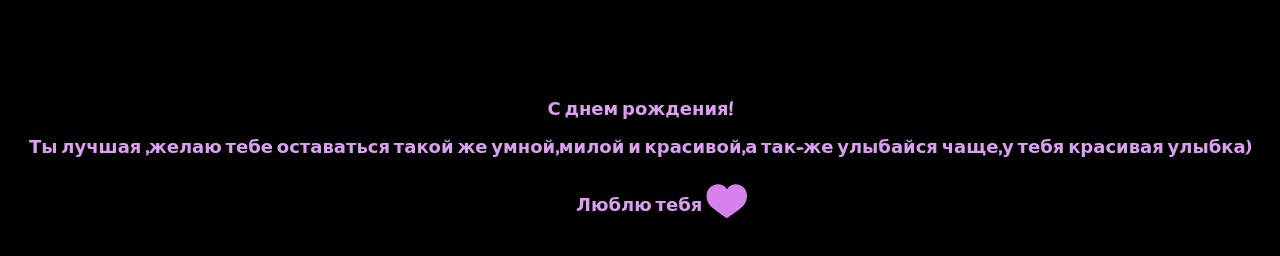
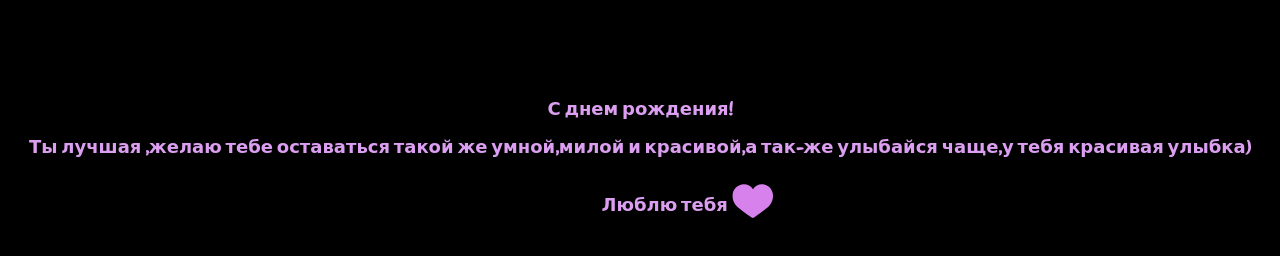
Before and after one commit to hap9y/happy, a plain HTML site: page index.html in a window 1280 px wide. Drawn offline with nearby package versions, Linux system fonts and the light colour scheme.

Commit message:
Update style.css

```diff
--- a/css/style.css
+++ b/css/style.css
@@ -92,6 +92,6 @@ body {
 
 .box-1 {
     margin-top:20px;
-    margin-left: 45%;
+    margin-left: 47%;
     display: flex;
 }
```
